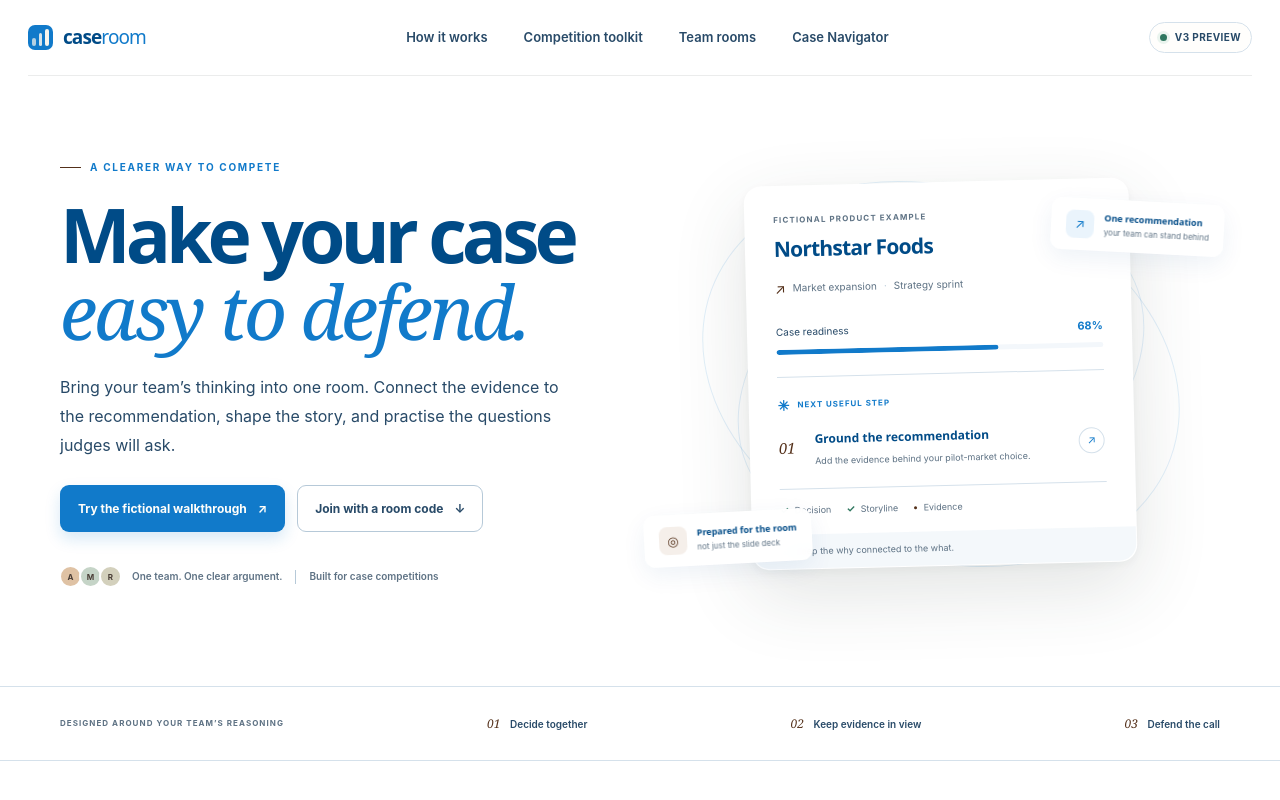
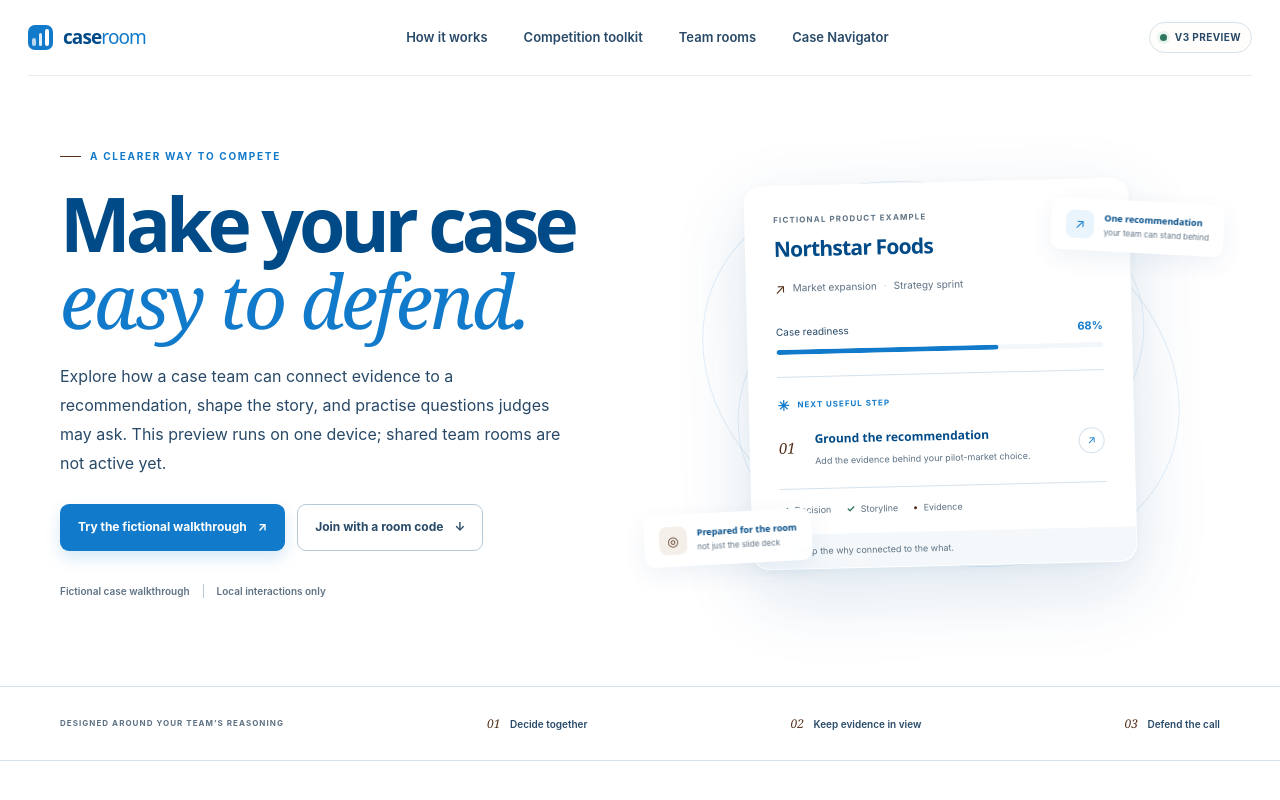
Before and after one commit to tanmaynegi24/tanmaynegi24.github.io, a website with bundled scripts: page v3/index.html in a window 1280 px wide. Shown: the top 800 px of the page. Built offline with nearby package versions, Linux system fonts and the light colour scheme.

Commit message:
Publish V3 preview palette and clearer room disclosures

```diff
--- a/v3/index.html
+++ b/v3/index.html
@@ -38,12 +38,12 @@
         <div class="hero-copy">
           <p class="eyebrow"><span class="eyebrow-rule"></span> A clearer way to compete</p>
           <h1 id="hero-title">Make your case<br /><em>easy to defend.</em></h1>
-          <p class="hero-intro">Bring your team’s thinking into one room. Connect the evidence to the recommendation, shape the story, and practise the questions judges will ask.</p>
+          <p class="hero-intro">Explore how a case team can connect evidence to a recommendation, shape the story, and practise questions judges may ask. This preview runs on one device; shared team rooms are not active yet.</p>
           <div class="hero-actions">
             <button class="button button-primary" id="walkthrough-button" type="button">Try the fictional walkthrough <span aria-hidden="true">↗</span></button>
             <a class="button button-quiet" href="#team-room">Join with a room code <span aria-hidden="true">↓</span></a>
           </div>
-          <div class="hero-proof"><span class="avatars" aria-hidden="true"><i>A</i><i>M</i><i>R</i></span><span>One team. One clear argument.</span><span class="proof-divider" aria-hidden="true"></span><span>Built for case competitions</span></div>
+          <div class="hero-proof"><span>Fictional case walkthrough</span><span class="proof-divider" aria-hidden="true"></span><span>Local interactions only</span></div>
         </div>
         <div class="hero-visual" aria-label="Preview of a team's case preparation">
           <div class="visual-orbit orbit-one"></div><div class="visual-orbit orbit-two"></div>
@@ -125,7 +125,7 @@
 
       <section class="room-section section-wrap" id="team-room">
         <div class="room-card">
-          <div class="room-copy"><p class="eyebrow"><span class="eyebrow-rule"></span> Work in the same room</p><h2>One code gets<br /><em>your team started.</em></h2><p>Share a room code with your teammates. Everyone who joins can edit the case; the room owner manages access.</p><div class="editor-note"><span class="editor-icon">✎</span><span><strong>Everyone can edit</strong><small>No viewer role in a team case.</small></span></div></div>
+          <div class="room-copy"><p class="eyebrow"><span class="eyebrow-rule"></span> Team-room concept</p><h2>Preview a room<br /><em>join flow.</em></h2><p>This local demo code opens a fictional room on this device. Shared rooms and team editing are not available yet.</p><div class="editor-note"><span class="editor-icon">✎</span><span><strong>Planned room access</strong><small>Future admitted teammates would be editors.</small></span></div></div>
           <div class="join-panel"><div class="join-panel-header"><span class="join-icon">⌘</span><span><strong>Join a team room</strong><small>Enter the code shared by your team lead.</small></span></div><form id="join-form"><label for="room-code">Room code</label><div class="code-input-wrap"><span class="code-prefix">#</span><input id="room-code" name="room-code" autocomplete="off" autocapitalize="characters" maxlength="24" placeholder="ENTER CODE" aria-describedby="join-help join-feedback" /><button type="submit" class="join-arrow" aria-label="Try demo room code">→</button></div><p id="join-help" class="input-help">For this preview, use <button type="button" class="inline-code" id="fill-code">TEAM42</button></p><p id="join-feedback" class="join-feedback" aria-live="polite"></p></form><div class="simulated-notice"><span>ⓘ</span><p><strong>Preview only:</strong> this demonstrates the join flow. No account, room, shared edits, or server connection is created.</p></div><div class="room-access" id="room-access" hidden><div class="room-access-top"><span class="room-online">SIMULATED ROOM</span><span class="room-id">FICTIONAL TEAM SPACE</span></div><h3>Northstar launch plan</h3><p>This mock screen is not a live team session. In a real room, every admitted teammate can edit.</p><div class="room-people"><span class="person-chip">Editor access · concept</span><span class="person-chip person-owner">Owner manages access</span></div></div></div>
         </div>
       </section>
--- a/v3/styles.css
+++ b/v3/styles.css
@@ -39,7 +39,7 @@ button:focus-visible, a:focus-visible, input:focus-visible, textarea:focus-visib
 .brand { display: inline-flex; align-items: center; gap: 10px; font: 800 19px/1 system-ui, sans-serif; letter-spacing: -.9px; white-space: nowrap; }
 .brand-light { color: var(--teal); font-weight: 500; }
 .brand-mark { width: 25px; height: 25px; position: relative; display: inline-flex; align-items: flex-end; gap: 3px; padding: 4px; border-radius: 7px; background: var(--teal); }
-.brand-mark span { display: block; width: 4px; background: #f8f5ed; border-radius: 3px; }
+.brand-mark span { display: block; width: 4px; background: #ffffff; border-radius: 3px; }
 .brand-mark span:nth-child(1) { height: 8px; opacity: .7; }.brand-mark span:nth-child(2) { height: 13px; opacity: .86; }.brand-mark span:nth-child(3) { height: 17px; }
 .main-nav { display: flex; gap: 36px; color: var(--ink-soft); font-size: 13px; font-weight: 600; }
 .main-nav a { transition: color .2s; }.main-nav a:hover { color: var(--teal); }
@@ -58,21 +58,18 @@ h1 em, h2 em { color: var(--teal); font-family: var(--serif); font-weight: 400;
 .hero-actions { display: flex; gap: 12px; align-items: center; flex-wrap: wrap; }
 .button { min-height: 47px; display: inline-flex; align-items: center; justify-content: center; gap: 11px; border: 1px solid transparent; border-radius: 9px; padding: 0 17px; font-size: 12px; font-weight: 700; cursor: pointer; transition: transform .18s, background-color .18s, border-color .18s; }
 .button:hover { transform: translateY(-2px); }
-.button-primary { color: #fffefa; background: var(--teal); box-shadow: 0 7px 15px color-mix(in srgb, var(--teal), transparent 83%); }
+.button-primary { color: #ffffff; background: var(--teal); box-shadow: 0 7px 15px color-mix(in srgb, var(--teal), transparent 83%); }
 .button-primary:hover { background: var(--teal-dark); }
 .button-quiet { color: var(--ink-soft); background: transparent; border-color: var(--line-dark); }
 .button-quiet:hover, .button-outline:hover { background: var(--paper); }
 .hero-proof { display: flex; align-items: center; gap: 10px; margin-top: 33px; color: var(--muted); font-size: 10px; font-weight: 600; }
-.avatars { display: inline-flex; padding-left: 2px; }
-.avatars i { width: 23px; height: 23px; display: grid; place-items: center; margin-left: -3px; border: 2px solid var(--canvas); border-radius: 50%; background: #dfc2a4; color: #493d36; font-size: 8px; font-style: normal; font-weight: 700; }
-.avatars i:nth-child(2) { background: #c5d4c7; }.avatars i:nth-child(3) { background: #d3d0bc; }
 .proof-divider { width: 1px; height: 14px; margin: 0 3px; background: var(--line-dark); }
 
 .hero-visual { min-height: 470px; position: relative; display: grid; place-items: center; isolation: isolate; }
 .hero-visual::before { content: ''; position: absolute; z-index: -2; width: 400px; height: 400px; border-radius: 50%; background: radial-gradient(circle, color-mix(in srgb, var(--teal-wash), transparent 10%), transparent 70%); }
 .visual-orbit { position: absolute; z-index: -1; border: 1px solid color-mix(in srgb, var(--teal), transparent 88%); border-radius: 50%; transform: rotate(-27deg); }
 .orbit-one { width: 430px; height: 300px; }.orbit-two { width: 490px; height: 370px; transform: rotate(20deg); }
-.brief-card { position: relative; z-index: 2; width: min(385px, 85%); padding: 27px 28px 17px; border: 1px solid rgb(255 255 255 / 90%); border-radius: 17px; background: var(--paper); box-shadow: 0 25px 75px rgb(47 62 57 / 14%), 0 3px 9px rgb(37 44 45 / 4%); transform: rotate(-1.4deg); }
+.brief-card { position: relative; z-index: 2; width: min(385px, 85%); padding: 27px 28px 17px; border: 1px solid rgb(255 255 255 / 90%); border-radius: 17px; background: var(--paper); box-shadow: 0 25px 75px rgb(0 75 135 / 14%), 0 3px 9px rgb(0 75 135 / 4%); transform: rotate(-1.4deg); }
 .brief-header { display: flex; align-items: flex-start; justify-content: space-between; }.mini-label, .field-label, .context-label { display: block; color: var(--muted); font-size: 8px; font-weight: 700; letter-spacing: .14em; }
 .brief-header h2 { margin: 7px 0 0; font-size: 21px; letter-spacing: -.8px; }.more-button { border: 0; color: var(--muted); background: transparent; font-size: 21px; line-height: 1; cursor: pointer; }
 .brief-meta { display: flex; align-items: center; gap: 7px; margin-top: 12px; color: var(--muted); font-size: 10px; }.meta-icon { color: var(--rust); font-size: 14px; }.meta-dot { color: var(--line-dark); }
@@ -204,7 +201,7 @@ h1 em, h2 em { color: var(--teal); font-family: var(--serif); font-weight: 400;
 .step-foot { font-size: 8px; }
 .form-footer { color: var(--ink-soft); font-size: 10px; }
 .optional-label { margin-left: 5px; color: var(--ink-soft); font-size: 9px; font-weight: 500; }
-.local-tag { color: #4e6e56; }
+.local-tag { color: var(--green); }
 .input-help, .join-feedback, .room-access > p, .person-chip { font-size: 10px; }
 .room-online { color: #79523e; font-size: 9px; font-weight: 700; letter-spacing: .08em; }
 .navigator-reason, .nav-guardrail p { font-size: 10px; }
```
